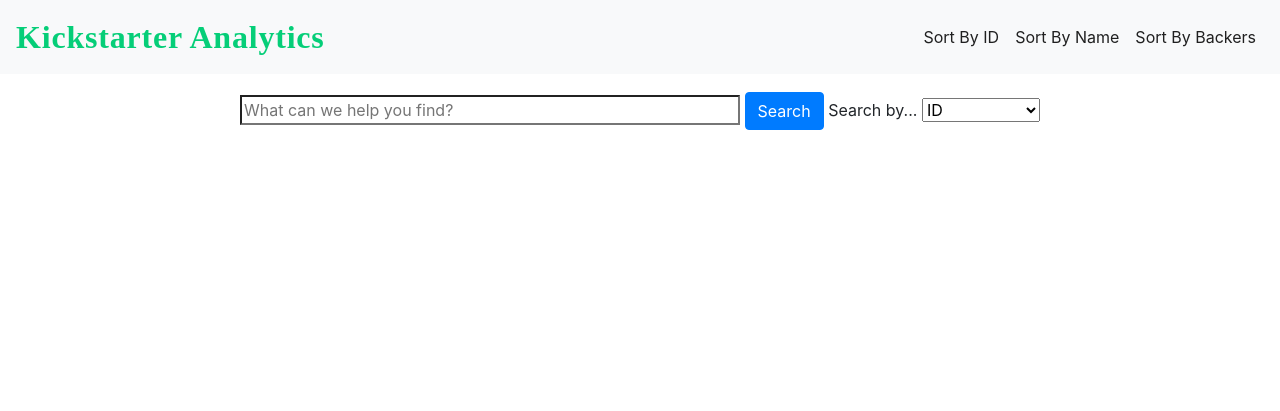
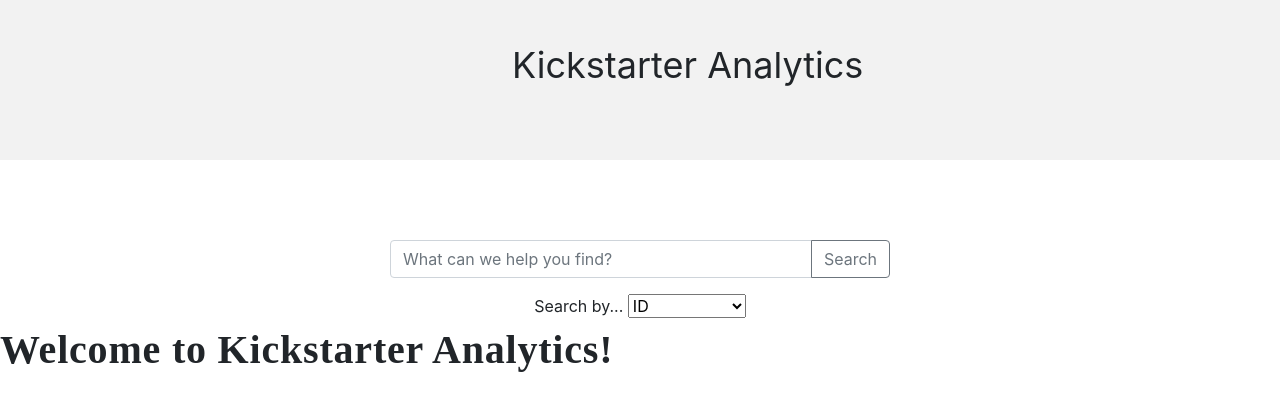
Before and after one commit to 17vle3/cs180, a Flask app: page / in a window 1280 px wide. Shown: the top 411 px of the page. Run offline with Flask 2, Linux system fonts and the light colour scheme; parts of the project's set-up code (start-up, migrations or seed data) failed here and were passed over; some libraries are stand-ins or nearby versions.

Commit message:
cahgned how serach bar looks

```diff
--- a/src/templates/base.html
+++ b/src/templates/base.html
@@ -15,25 +15,18 @@
 
     </head>
     <body>
-        <nav class="navbar navbar-expand-md bg-light">
-            <a class="navbar-brand brand-font logo" href="{{ url_for('index') }}">Kickstarter Analytics</a>
-            <ul class="navbar-nav ml-auto">
-                <li class="nav-item">
-                    <a class="nav-link" href="">Sort By ID</a>
-                </li>
-                <li class="nav-item">
-                    <a class="nav-link" href="">Sort By Name</a>
-                </li>
-                <li class="nav-item">
-                    <a class="nav-link" href="">Sort By Backers</a>
-                </li>
-            </ul>
-        </nav>
+        <div style="width:100%; height: 10em; background-color: #f2f2f2">
+            <p style="margin-left: 40%; font-size: 36px;padding-top: 3%;">Kickstarter Analytics</p>
+        </div>
 
-        <center><div style ="padding-top: 20px;">
+        <center><div style ="padding-top: 80px;">
             <form action="/projects" method="GET">
-                <input type="search" name="keyword" placeholder="What can we help you find?" style="width:500px; ">
-                <button style="margin-top:-2px; type="button"  class="btn btn-primary">Search</button>
+                <div class="input-group mb-3" style="width:500px;">
+                    <input type="search" name="keyword" class="form-control" placeholder="What can we help you find?" aria-label="What can we help you find?" aria-describedby="button-addon2" >
+                    <div class="input-group-append">
+                      <button class="btn btn-outline-secondary" type="button" id="button-addon2">Search</button>
+                    </div>
+                  </div>
               <label for="filter">Search by...</label>
               <select name ="filter" id="filter">
                 <option value="id">ID</option>
@@ -45,7 +38,7 @@
               </select>
             </form>
         </div></center>
-
+        {% block body %}{% endblock %}
     </body>
     <script src="https://code.jquery.com/jquery-3.5.1.slim.min.js" integrity="sha384-DfXdz2htPH0lsSSs5nCTpuj/zy4C+OGpamoFVy38MVBnE+IbbVYUew+OrCXaRkfj" crossorigin="anonymous"></script>
     <script src="https://cdn.jsdelivr.net/npm/bootstrap@4.5.3/dist/js/bootstrap.bundle.min.js" integrity="sha384-ho+j7jyWK8fNQe+A12Hb8AhRq26LrZ/JpcUGGOn+Y7RsweNrtN/tE3MoK7ZeZDyx" crossorigin="anonymous"></script>
```
Also changed, not shown: 1 other file.
